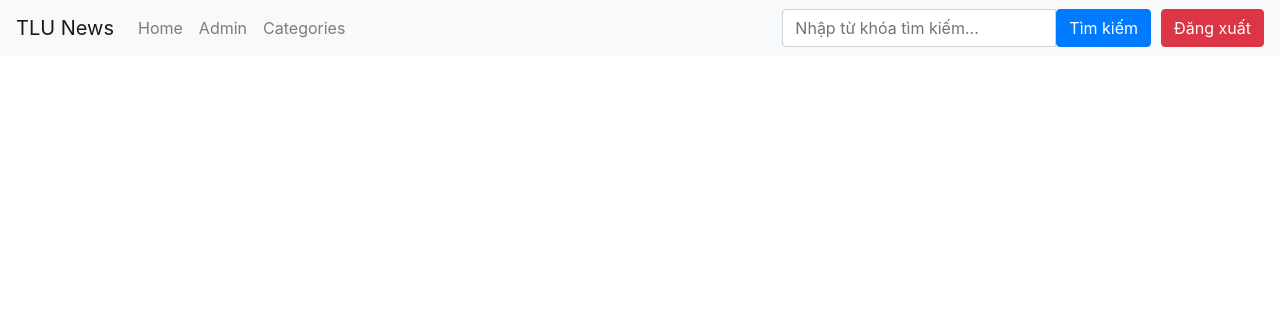
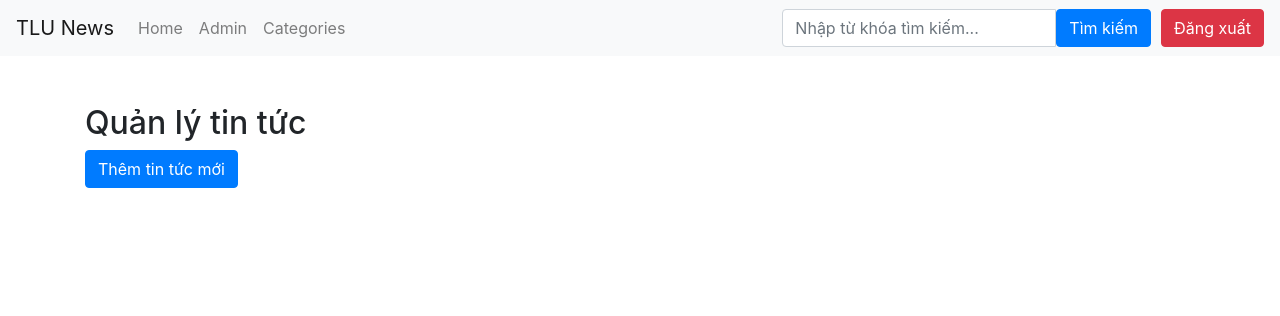
Before and after one commit to DuongHung123a/BTL_Nh-m_11, a PHP site: template BTL_TH2_11/views/admin/dashboard.php in a window 1280 px wide. Shown: the top 316 px of the page. Run offline with PHP 8.4, Linux system fonts and the light colour scheme; the template is opened without the code that fills it, so the values that code supplies are empty.

Commit message:
Update dashboard.php

```diff
--- a/BTL_TH2_11/views/admin/dashboard.php
+++ b/BTL_TH2_11/views/admin/dashboard.php
@@ -1 +1,5 @@
 <?php require_once 'views/layouts/header.php'; ?>
+<div class="container mt-5">
+    <h2>Quản lý tin tức</h2>
+    <a href="index.php?controller=admin&action=addNews" class="btn btn-primary mb-3">Thêm tin tức mới</a>
+    <table class="table table-bordered">
```
